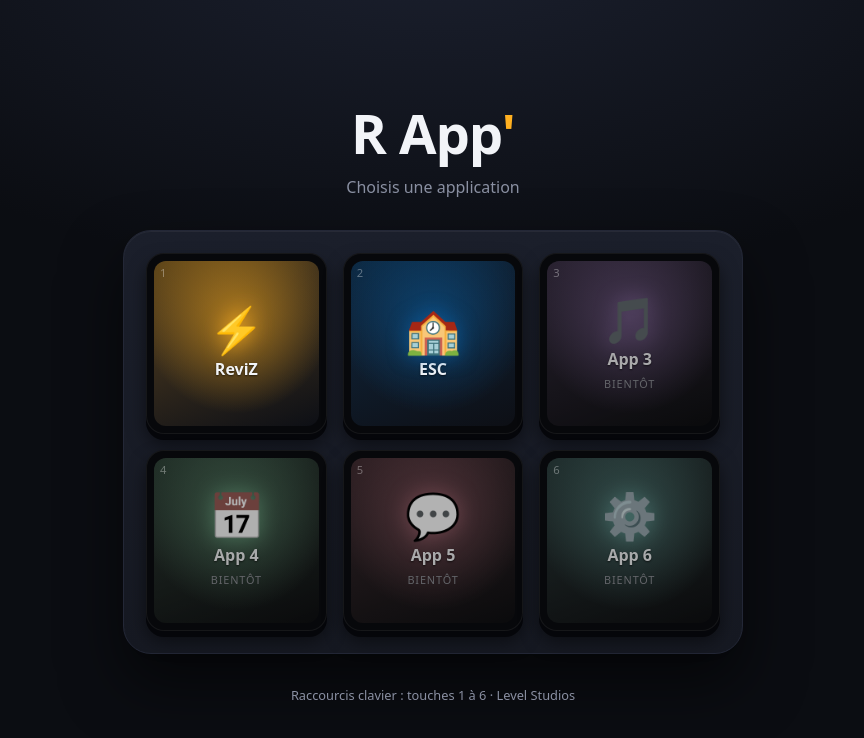
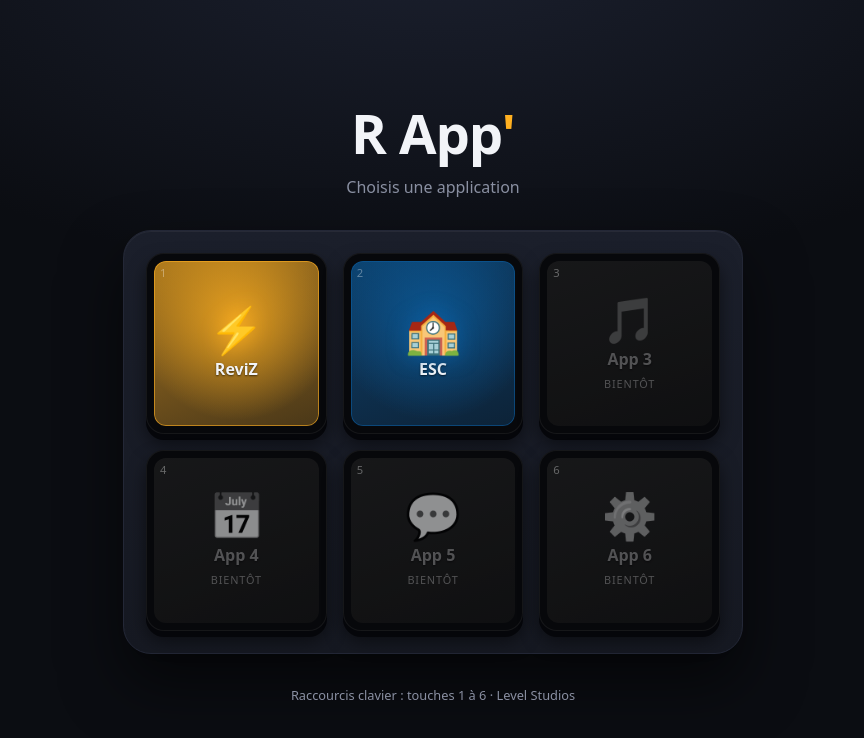
Before and after one commit to joerappin/R-App, a plain HTML site: page index.html in a window 1280 px wide. Shown: the whole page, without its empty margins (207-1071 px from the left). Drawn offline with Linux system fonts and the light colour scheme.

Commit message:
Touches : grisées sans app, couleur vive avec app
Co-Authored-By: Claude Opus 5.5 <noreply@anthropic.com>

```diff
--- a/style.css
+++ b/style.css
@@ -181,9 +181,24 @@ body {
   50%      { box-shadow: inset 0 0 0 2px var(--key-color); }
 }
 
+/* Touche sans app : grisée */
 .key.is-off { cursor: default; }
-.key.is-off .key-screen { filter: saturate(0.35) brightness(0.7); }
-.key.is-off:hover .key-screen { filter: saturate(0.5) brightness(0.8); }
+.key.is-off .key-screen,
+.key.is-off:hover .key-screen {
+  background: linear-gradient(160deg, #22252e, #15171d);
+  filter: grayscale(1);
+  opacity: 0.55;
+}
+.key.is-off .key-icon { filter: none; }
+.key.is-off .key-label { color: var(--muted); }
+
+/* Touche avec une app : couleur vive */
+.key:not(.is-off) .key-screen {
+  background:
+    radial-gradient(circle at 50% 35%, color-mix(in srgb, var(--key-color) 80%, transparent), transparent 75%),
+    linear-gradient(160deg, color-mix(in srgb, var(--key-color) 65%, #0d0f15), color-mix(in srgb, var(--key-color) 25%, #0d0f15));
+  box-shadow: inset 0 0 0 1px color-mix(in srgb, var(--key-color) 60%, transparent);
+}
 
 .foot {
   color: var(--muted);
```
